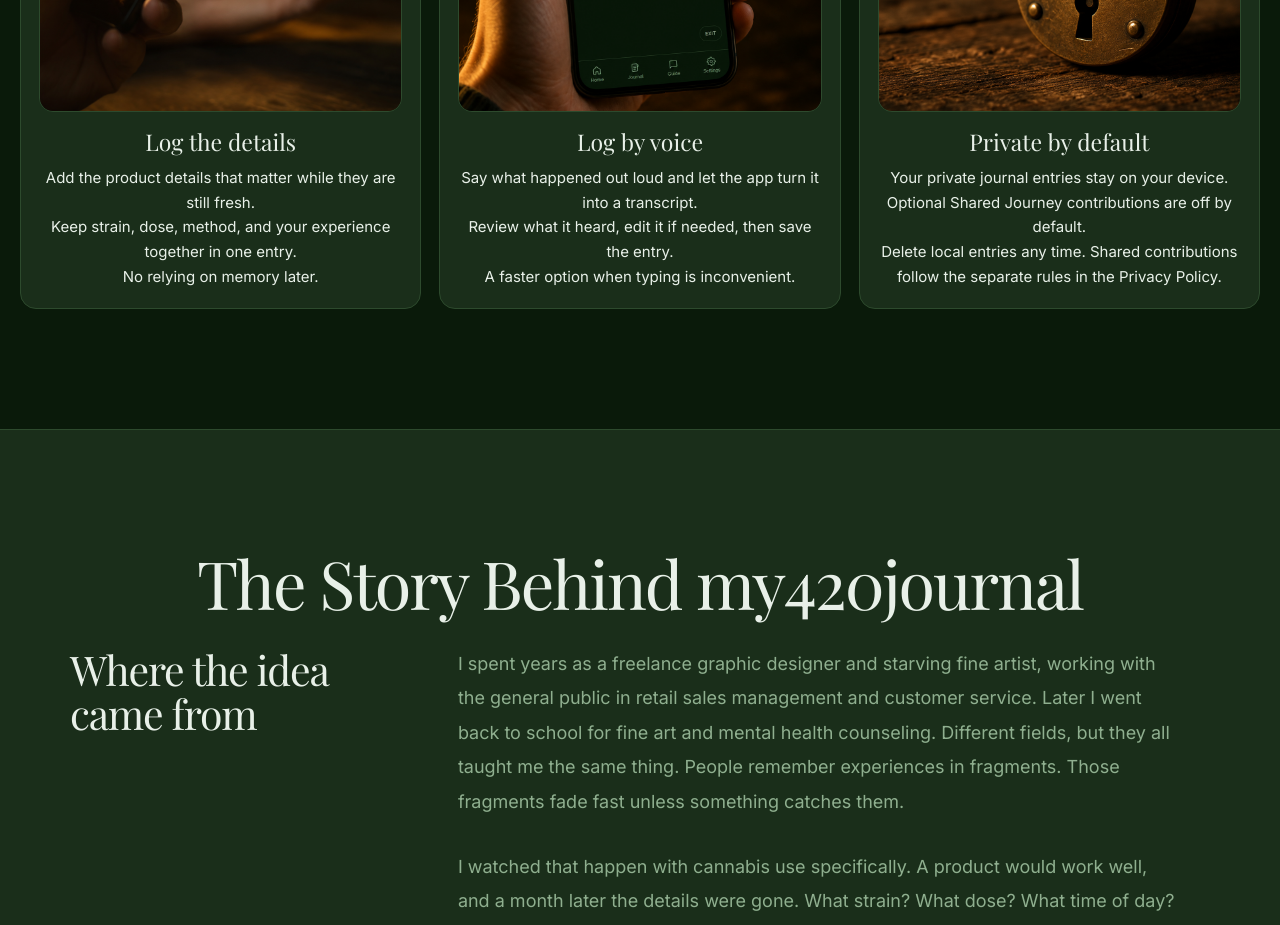
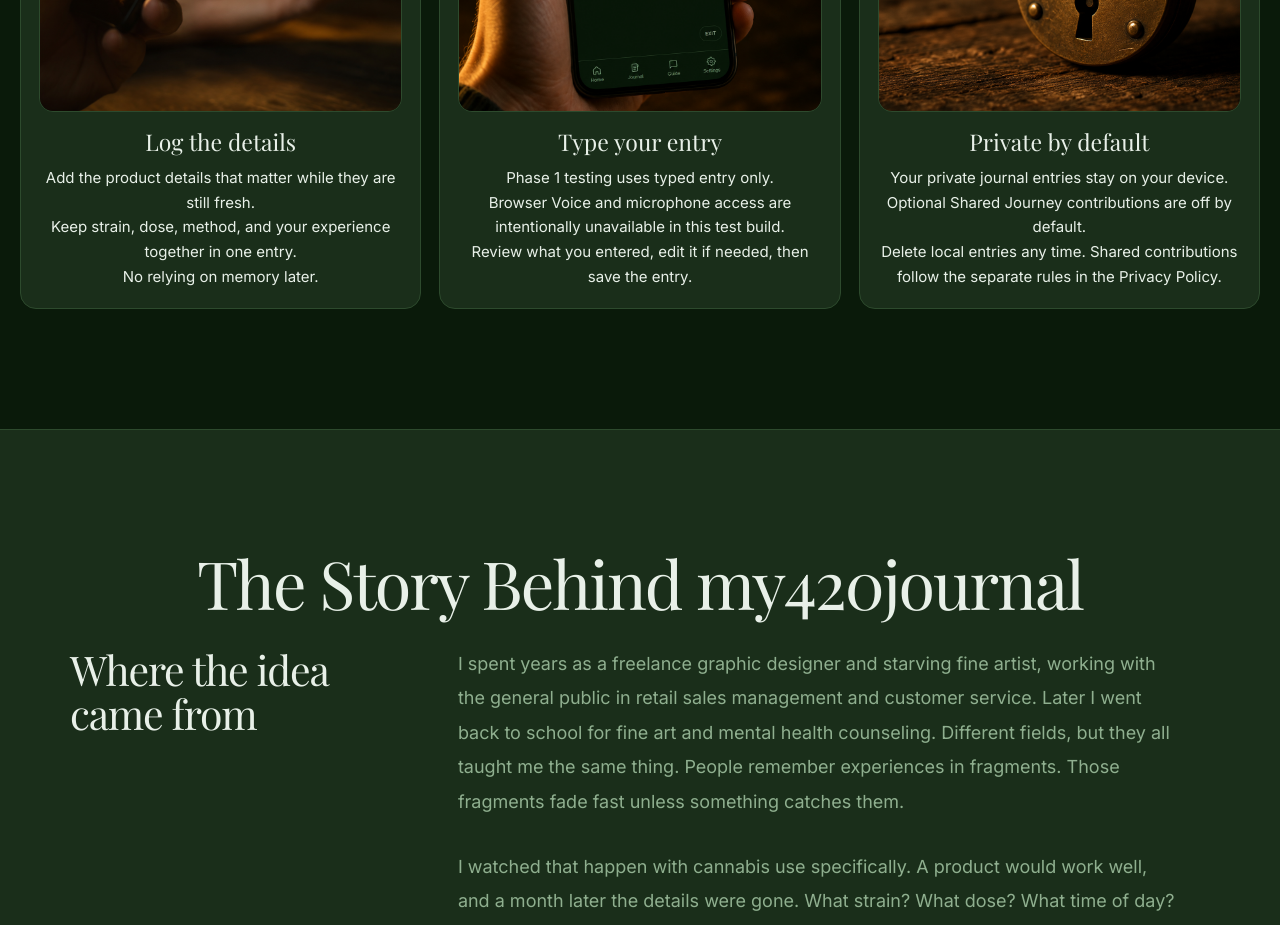
Before and after one commit to casevoiceai/my420journal-app, a React (Vite) app: page / in a window 1280 px wide. Shown: the part 2460-3385 px from the top of the page. Built offline with nearby package versions, Linux system fonts and the light colour scheme.

Commit message:
Align Phase 1 marketing with voice-disabled test boundary

```diff
--- a/src/marketing/MarketingFeatures.jsx
+++ b/src/marketing/MarketingFeatures.jsx
@@ -19,16 +19,16 @@
     image: featureCard1Image,
   },
   {
-    title: 'Log by voice',
+    title: 'Type your entry',
     mobileLines: [
-      'Say what happened out loud and let the app turn it into a transcript.',
-      'Review what it heard, edit it if needed, then save the entry.',
-      'A faster option when typing is inconvenient.',
+      'Phase 1 testing uses typed entry only.',
+      'Browser Voice and microphone access are intentionally unavailable in this test build.',
+      'Review what you entered, edit it if needed, then save the entry.',
     ],
     desktopLines: [
-      'Say what happened out loud and let the app turn it into a transcript.',
-      'Review what it heard, edit it if needed, then save the entry.',
-      'A faster option when typing is inconvenient.',
+      'Phase 1 testing uses typed entry only.',
+      'Browser Voice and microphone access are intentionally unavailable in this test build.',
+      'Review what you entered, edit it if needed, then save the entry.',
     ],
     image: featureCard2Image,
   },
```
